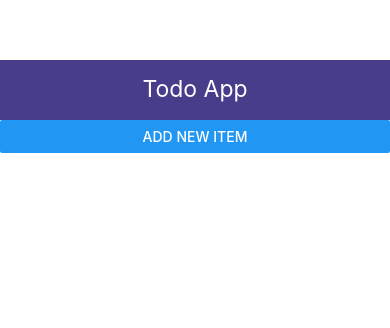
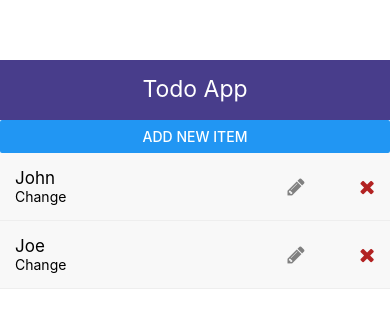
Before and after one commit to Gregfanyan/React-Native-Todo-App, a React Native app: screen / in a window 390 px wide. Shown: the top 328 px of the page. Built offline with nearby package versions, Linux system fonts and the light colour scheme.

Commit message:
refactoring

```diff
--- a/App.js
+++ b/App.js
@@ -15,18 +15,29 @@ const styles = StyleSheet.create({
 
 export default function App() {
   const [inputText, setInputText] = useState("");
+  const [updatedInputText, setUpdatedNewInputText] = useState("");
   const [isAddMode, setIsAddMode] = useState(false);
-  const [item, setItem] = useState([]);
+  const [isOpened, setIsopened] = useState(false);
+  const [todo, setTodo] = useState([
+    {
+      id: uuid(),
+      name: "John",
+    },
+    {
+      id: uuid(),
+      name: "Joe",
+    },
+  ]);
 
   const deleteHandler = (id) => {
-    setItem((currentState) => {
-      return item.filter((newItem) => newItem.id !== id);
+    setTodo((currentState) => {
+      return todo.filter((newItem) => newItem.id !== id);
     });
   };
 
   const addNewItemHandler = (inputValue) => {
     if (inputValue) {
-      setItem([...item, { id: uuid(), name: inputValue }]);
+      setTodo([...todo, { id: uuid(), name: inputValue }]);
     } else {
       Alert.alert("INPUT IS EMPTY", "Please fill in the input", [
         {
@@ -58,10 +69,12 @@ export default function App() {
         cancelHandler={cancelHandler}
       />
       <FlatList
-        data={item}
-        renderItem={({ item }) => (
+        data={todo}
+        renderItem={(todoItem) => (
           <ListItem
-            item={item}
+            setIsopened={setIsopened}
+            isOpened={isOpened}
+            todoItem={todoItem.item}
             onDelete={deleteHandler}
             deleteHandler={deleteHandler}
           />
--- a/components/ListItem/index.js
+++ b/components/ListItem/index.js
@@ -6,6 +6,7 @@ import {
   Button,
   FlatList,
   TouchableOpacity,
+  TextInput,
 } from "react-native";
 
 import Icon from "react-native-vector-icons/FontAwesome";
@@ -27,22 +28,40 @@ const styles = StyleSheet.create({
   },
 });
 
-function ListItem({ item, deleteHandler }) {
+function ListItem({ deleteHandler, todoItem, setIsopened, isOpened }) {
+  console.log("isOpened", isOpened);
   return (
-    <TouchableOpacity
-      onPress={deleteHandler.bind(this, item.id)}
-      style={styles.listItem}
-    >
+    <View style={styles.listItem}>
       <View style={styles.listItemView}>
-        <Text style={styles.listText}>{item.name}</Text>
-        <Icon
-          name="remove"
-          size={20}
-          color="firebrick"
-          onPress={() => deleteHandler(item.id)}
-        />
+        <View>
+          <Text style={styles.listText}>{todoItem.name}</Text>
+          <View>
+            <TextInput
+              style={styles.input}
+              /*  onChangeText={onChangeHandler} */
+              /* value={inputText} */
+              placeholder="Change"
+            />
+          </View>
+        </View>
+        <View>
+          <Icon
+            name="pencil"
+            size={20}
+            color="grey"
+            onPress={() => setIsopened(!isOpened)}
+          />
+        </View>
+        <View>
+          <Icon
+            name="remove"
+            size={20}
+            color="firebrick"
+            onPress={() => deleteHandler(todoItem.id)}
+          />
+        </View>
       </View>
-    </TouchableOpacity>
+    </View>
   );
 }
 
--- a/components/NewItem/index.js
+++ b/components/NewItem/index.js
@@ -48,7 +48,6 @@ function NewItem({
             keyboardType="numeric"
           />
         </View>
-        <View></View>
         <Icon
           name="plus"
           onPress={addNewItemHandler.bind(this, inputText)}
```
